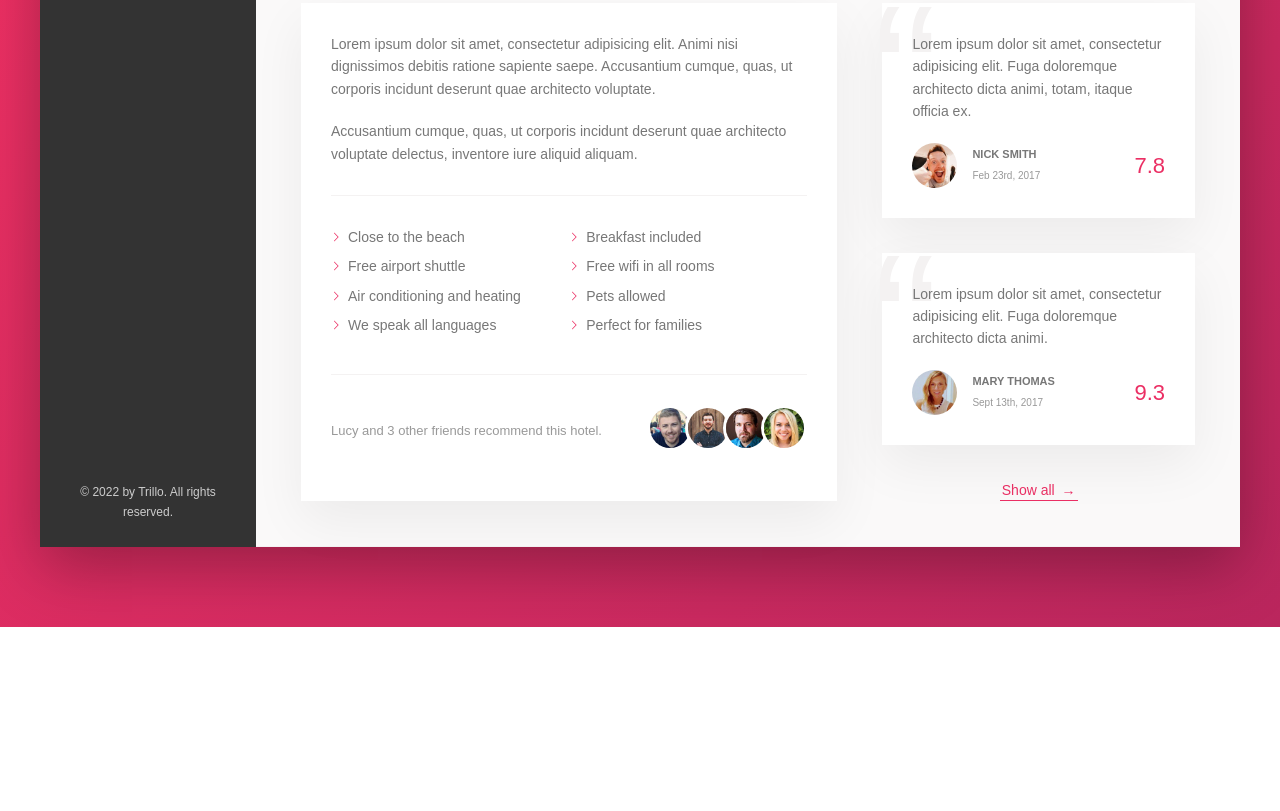
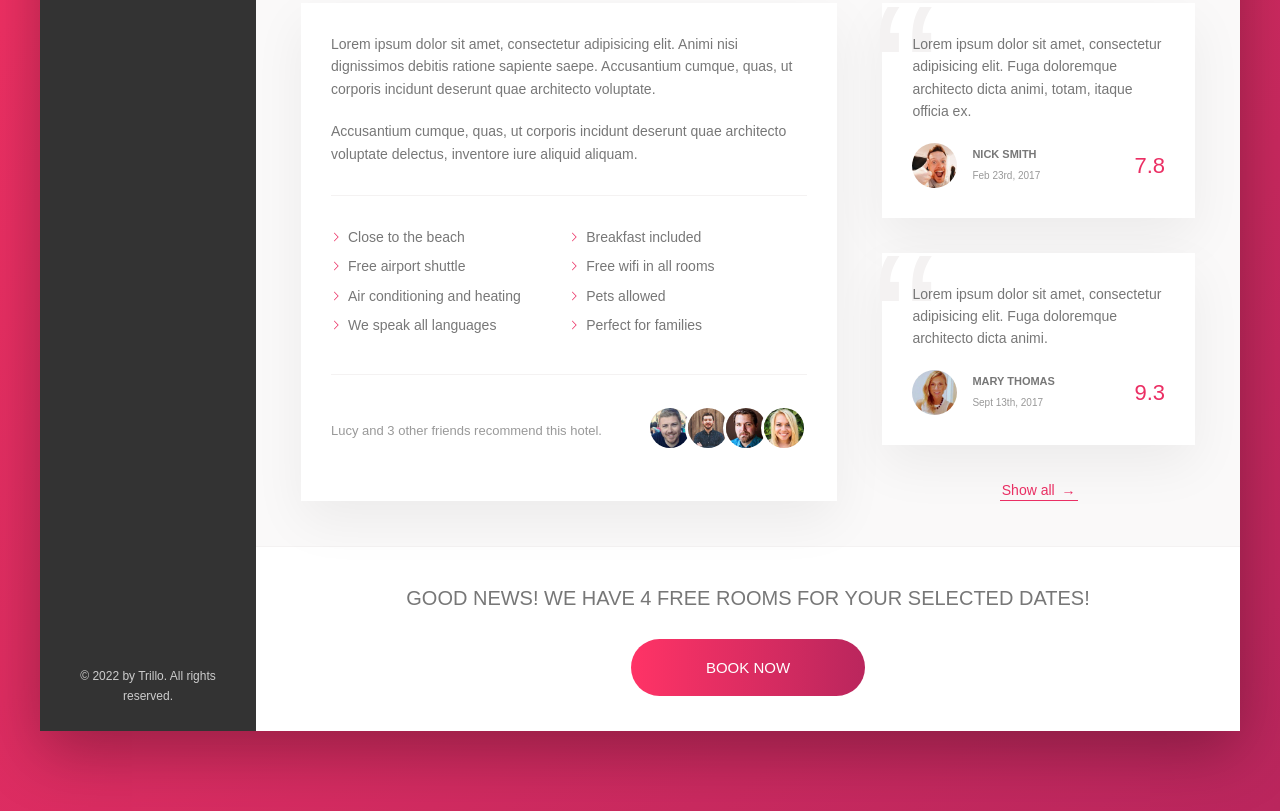
Before and after one commit to CoderKristi/Trillo_udemy, a website: page index.html in a window 1280 px wide. Shown: the part 644-1455 px from the top of the page. Before the commit the page ends 1271 px from the top, so only its background shows below. Drawn offline with Linux system fonts and the light colour scheme.

Commit message:
CTA added

```diff
--- a/index.html
+++ b/index.html
@@ -242,6 +242,15 @@
               <button class="btn-inline">Show all <span>&rarr;</span></button>
             </div>
           </div>
+          <div class="cta">
+            <h2 class="cta__book-now">
+              Good news! We have 4 free rooms for your selected dates!
+            </h2>
+            <button class="btn">
+              <span class="btn__visible">Book now</span>
+              <span class="btn__invisible">only 4 rooms left</span>
+            </button>
+          </div>
         </main>
       </div>
     </div>
--- a/sass/_components.scss
+++ b/sass/_components.scss
@@ -443,3 +443,73 @@
     z-index: 1;
   }
 }
+
+////////////////////////////////
+// CALL to ACTION
+.cta {
+  padding: 3.5rem 0;
+  text-align: center;
+
+  &__book-now {
+    font-size: 2rem;
+    font-weight: 300;
+    text-transform: uppercase;
+    margin-bottom: 2.5rem;
+  }
+}
+
+.btn {
+  font-size: 1.5rem;
+  font-weight: 300;
+  text-transform: uppercase;
+  border-radius: 100px;
+  border: none;
+  background-image: linear-gradient(
+    to right,
+    var(--color-primary-light),
+    var(--color-primary-dark)
+  );
+  color: #fff;
+  position: relative;
+  overflow: hidden;
+  cursor: pointer;
+
+  & > * {
+    display: inline-block;
+    height: 100%;
+    width: 100%;
+    transition: all 0.2s;
+  }
+
+  &__visible {
+    padding: 2rem 7.5rem;
+  }
+
+  &__invisible {
+    position: absolute;
+    padding: 2rem 0;
+    left: 0%;
+    top: -100%;
+  }
+
+  &:hover {
+    background-image: linear-gradient(
+      to left,
+      var(--color-primary-light),
+      var(--color-primary-dark)
+    );
+  }
+
+  &:hover &__visible {
+    transform: translateY(100%);
+  }
+
+  &:hover &__invisible {
+    top: 0;
+  }
+
+  &:focus {
+    outline: none;
+    animation: pulsate 1s infinite;
+  }
+}
```
Also changed, not shown: sass/main.css, 1 other file.
